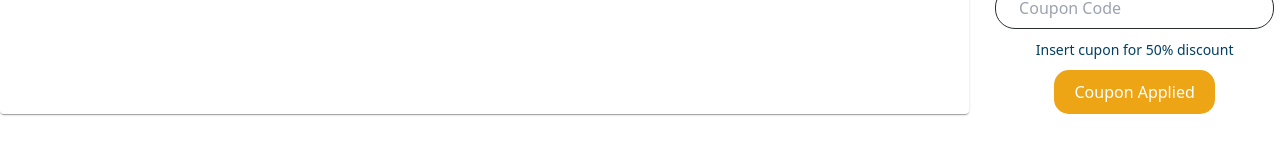
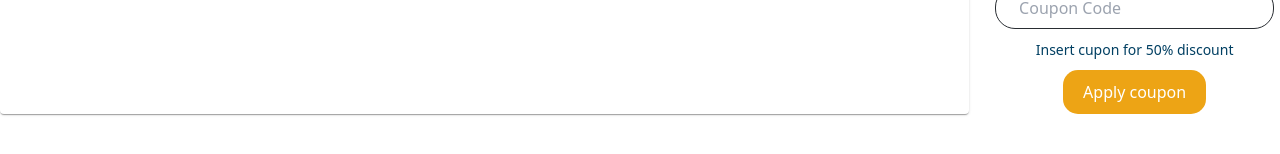
Before and after one commit to Bozidar99/JsonMarket, a React (Vite) app: page /cart in a window 1280 px wide. Shown: the part 470-624 px from the top of the page. Built offline with nearby package versions, Linux system fonts and the light colour scheme; no server answers.

Commit message:
Update CartTotal

```diff
--- a/src/pages/CartPage.jsx
+++ b/src/pages/CartPage.jsx
@@ -104,7 +104,8 @@ function CartPage() {
             'bg-mainYellow px-[20px] py-[10px] rounded-[15px] text-whiteColor hover:bg-mainBlue duration-500 cursor-pointer mt-[10px]'}
             onClick={handleActiveCoupon}
             disabled={activeCoupon === 'alphabozo' ? true : false}
-            > Coupon Applied</button>
+            > {activeCoupon === 'alphabozo' ? 'Coupon applied' : 'Apply coupon'}
+            </button>
           </div>
         </div>
       </div>
```
